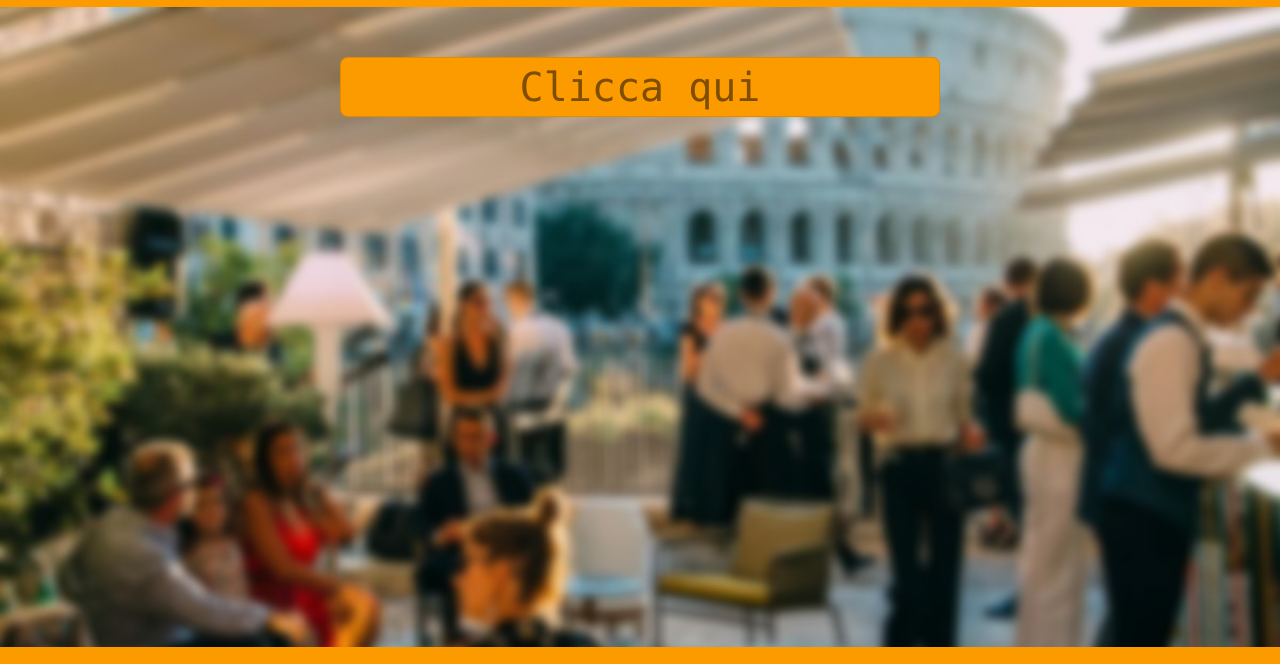
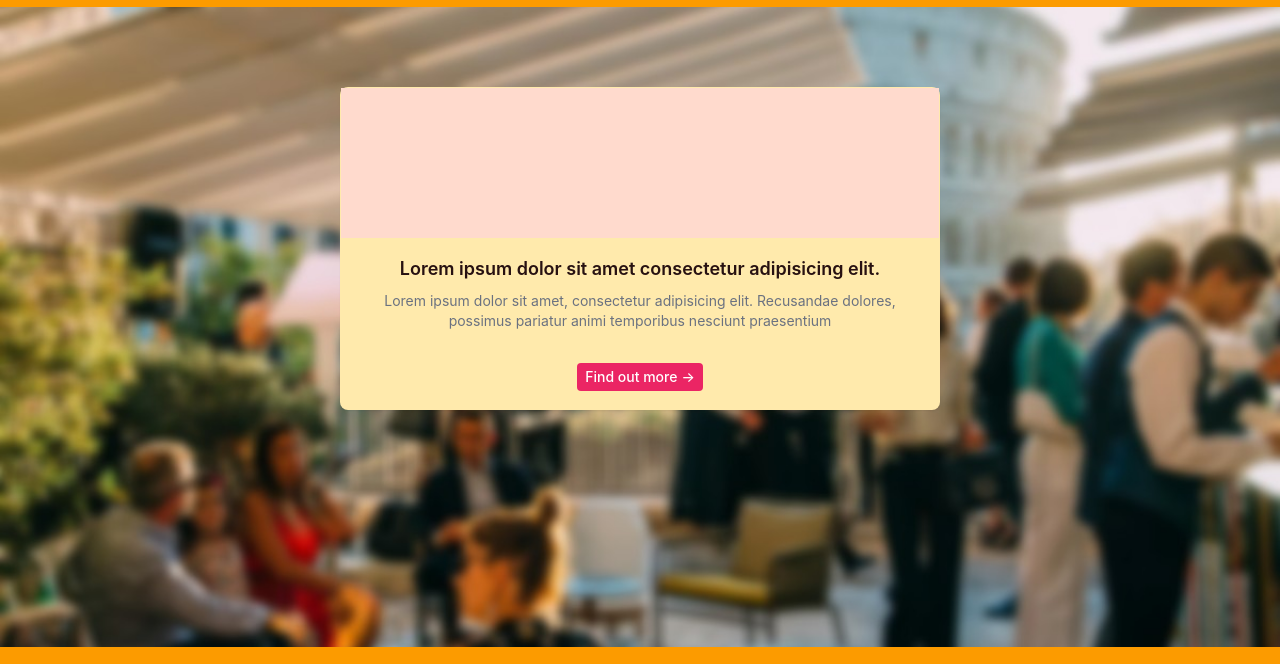
Before and after one commit to lauraaconcari/ProgettoLTW, a plain HTML site: page elemnavbar/contattaci.html in a window 1280 px wide. Shown: the part 65-729 px from the top of the page. Drawn offline with nearby package versions, Linux system fonts and the light colour scheme.

Commit message:
push mio

```diff
--- a/elemnavbar/contattaci.html
+++ b/elemnavbar/contattaci.html
@@ -90,6 +90,13 @@
         </div>
     </nav>
 
+
+<!--
+    <p>Il tuo aiuto per noi è importante! Nel nostro sito abiamo voluto inserire tutti i posti che conoscevamo insieme
+        ad un arduo lavoro di ricerca per arricchiere la nostra lista. Se pensi ci sia qualche locale che ci è sfuggito
+        non esitare a farcelo sapere! Clicca il bottone qua sotto e compila il form, il tuo suggerimento verà poi valutato
+        dal nostro staff e se ritenuto idoneo verrà inserito nel nostro sito.
+    </p>
     <div class="row justify-content-center">
         <button class="button" id="clicca">Clicca qui</button>
         <form method="post" action="contattaci.php" id="form">
@@ -104,9 +111,31 @@
         </fieldset>
         </form>
         <script>document.getElementById('form').style.display="none";</script>
+    </div>
+-->
 
-    </div>
+    <div class="card">
+        <div class="image"></div>
+            <div class="content">
+            <a href="#">
+                <span class="title">
+                Lorem ipsum dolor sit amet consectetur adipisicing elit.
+                </span>
+            </a>
 
+            <p class="desc">
+                Lorem ipsum dolor sit amet, consectetur adipisicing elit. Recusandae
+                dolores, possimus pariatur animi temporibus nesciunt praesentium
+            </p>
+
+            <a href="#" class="action">
+                Find out more
+                <span aria-hidden="true">
+                →
+                </span>
+            </a>
+        </div>
+   </div>
 
     <footer>
         <div class="row justify-content-center">
@@ -115,8 +144,8 @@
             <a href="#">Privacy</a>
         </div>
         <div class="row justify-content-center">
-            <a href="http://www.instagram.com/lauraaconcari/"><i class="fa-brands fa-instagram fa-lg"></i></a>
-            <a href="http://github.com/lauraaconcari/ProgettoLTW.git"><i class="fa-brands fa-github fa-lg"></i></a>
+            <a href="http://www.instagram.com/lauraaconcari/ "target="_blank"><i class="fa-brands fa-instagram fa-lg"></i></a>
+            <a href="http://github.com/lauraaconcari/ProgettoLTW.git" target="_blank"><i class="fa-brands fa-github fa-lg"></i></a>
         </div>
     </footer>
 
--- a/elemnavbar/stile.css
+++ b/elemnavbar/stile.css
@@ -106,3 +106,65 @@ color: #fff;
 .row a:last-child {
 margin-right: 0;
 }
+
+.card {
+  max-width: 600px;
+  height: 590.8;
+  border-radius: 0.5rem;
+  background-color: #ffeaac;
+  box-shadow: 0 1px 2px 0 rgba(0, 0, 0, 0.05);
+  border: 1px solid transparent;
+  display: flex;
+  margin: 0 auto;
+  margin-top: 80px;
+  text-align: center;
+
+}
+
+.content {
+  padding: 1.1rem;
+}
+
+.image {
+  object-fit: cover;
+  width: 100%;
+  height: 150px;
+  background-color: rgb(255, 218, 205);
+}
+
+.title {
+  color: #271111;
+  font-size: 1.125rem;
+  line-height: 1.75rem;
+  font-weight: 600;
+}
+
+.desc {
+  margin-top: 0.5rem;
+  color: #6B7280;
+  font-size: 0.875rem;
+  line-height: 1.25rem;
+}
+
+.action {
+  display: inline-flex;
+  margin-top: 1rem;
+  color: #ffffff;
+  font-size: 0.875rem;
+  line-height: 1.25rem;
+  font-weight: 500;
+  align-items: center;
+  gap: 0.25rem;
+  background-color: #eb2564;
+  padding: 4px 8px;
+  border-radius: 4px;
+}
+
+.action span {
+  transition: .3s ease;
+}
+
+.action:hover span {
+  transform: translateX(4px);
+  color: fuchsia;
+}
```
Also changed, not shown: Favourite/favourite.html (+2 -2 lines), Municipi/Municipio I/Municipio I.html (+2 -2 lines), index.html (+2 -2 lines).
